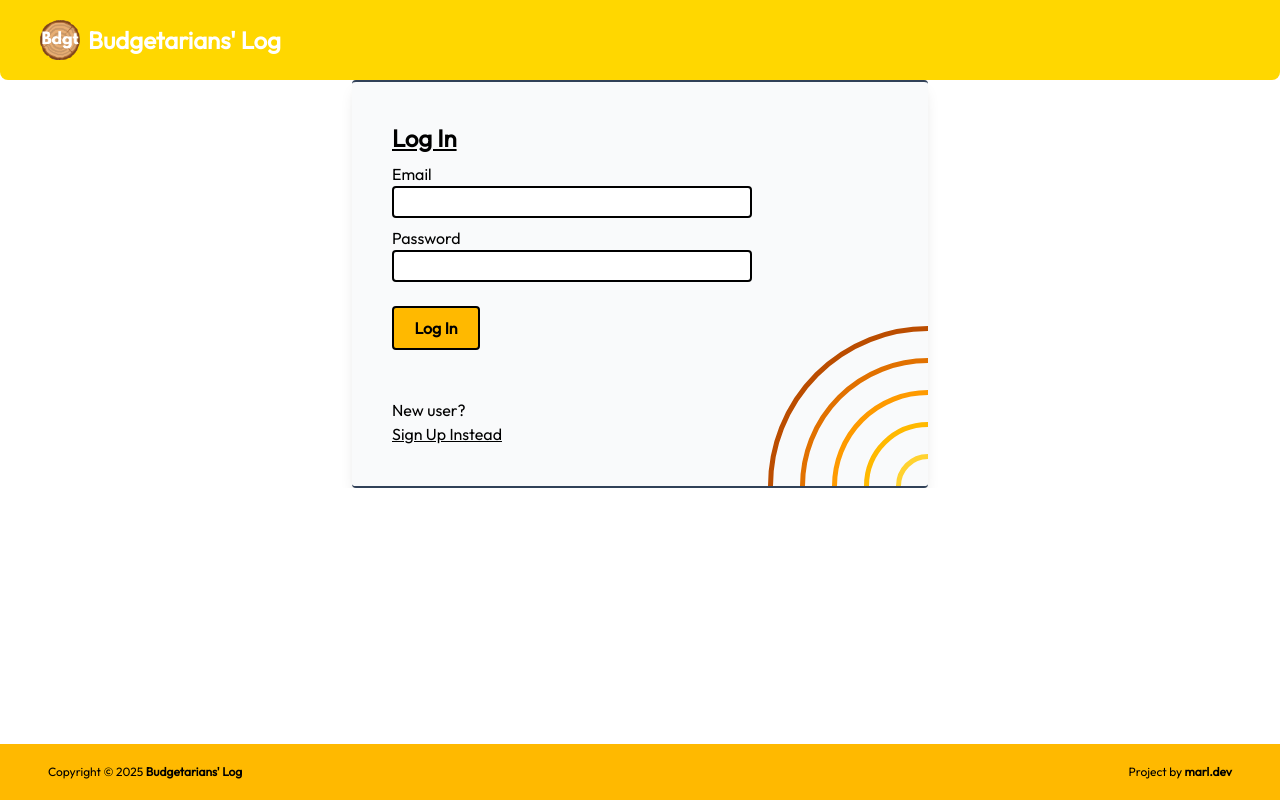
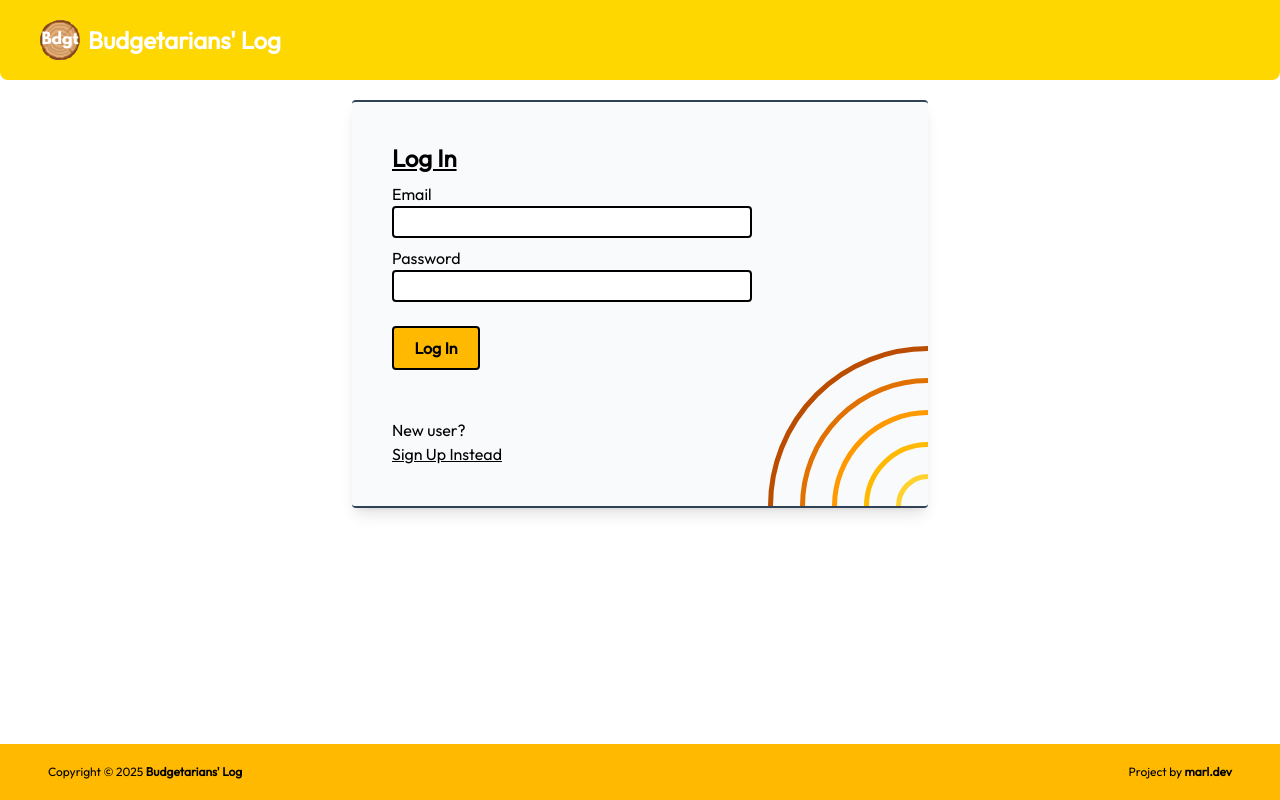
Before and after one commit to marlmunar/budget-tracker, a React (Vite) app in the folder frontend/: page /login in a window 1280 px wide. Built offline with nearby package versions, Linux system fonts and the light colour scheme.

Commit message:
Adjusted the spacing for login and register form

```diff
--- a/frontend/src/components/FormContainer.jsx
+++ b/frontend/src/components/FormContainer.jsx
@@ -1,6 +1,6 @@
 const FormContainer = ({ children }) => {
   return (
-    <div className="form-container overflow-hidden bg-gray-50">
+    <div className="form-container my-5 overflow-hidden bg-gray-50">
       <div className="relative justify-between h-full">
         <div className="relative z-10">{children}</div>
         <div className="absolute bottom-0 right-0">
```
